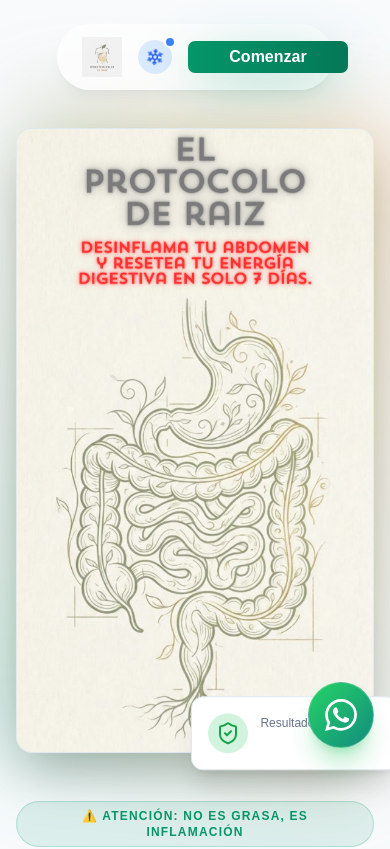
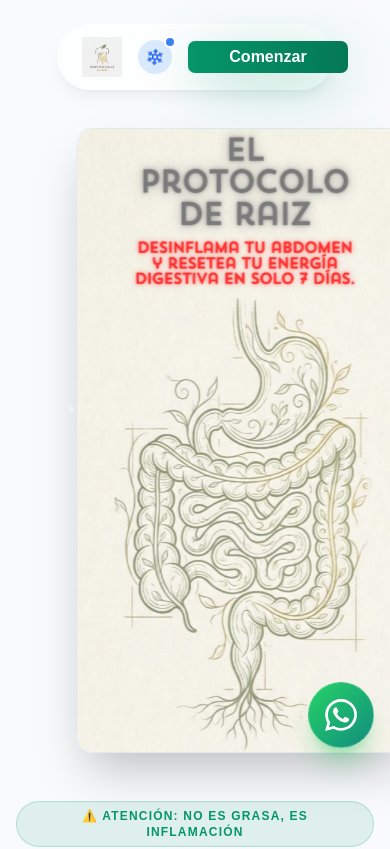
Before and after one commit to Str0k/protocolo-raiz, a React (Vite) app: page / in a window 390 px wide. Shown: the top 849 px of the page. Built offline with nearby package versions, Linux system fonts and the light colour scheme.

Commit message:
feat: Add initial application structure with lazy loading and Hero section.

```diff
--- a/src/App.jsx
+++ b/src/App.jsx
@@ -5,7 +5,6 @@ import Reviews from './components/Reviews';
 import Problem from './components/Problem';
 import HotmartWidget from './components/HotmartWidget';
 import Pricing from './components/Pricing';
-import StickyCTA from './components/StickyCTA';
 import WhatsAppButton from './components/WhatsAppButton';
 import SnowEffect from './components/SnowEffect';
 
@@ -116,7 +115,6 @@ function App() {
         <Footer />
       </Suspense>
 
-      <StickyCTA />
       <WhatsAppButton />
     </div>
   );
--- a/src/components/Hero.jsx
+++ b/src/components/Hero.jsx
@@ -1,11 +1,18 @@
-import React from 'react';
+import React, { useState, useEffect } from 'react';
 import { ShieldCheck } from 'lucide-react';
 import { motion } from 'framer-motion';
 import AnimatedTitle from './AnimatedTitle';
-import CountdownTimer from './CountdownTimer';
 import TrustRow from './TrustRow';
 
 const Hero = () => {
+  const [isMobile, setIsMobile] = useState(false);
+
+  useEffect(() => {
+    const checkMobile = () => setIsMobile(window.innerWidth < 768);
+    checkMobile();
+    window.addEventListener('resize', checkMobile);
+    return () => window.removeEventListener('resize', checkMobile);
+  }, []);
   return (
     <section className="relative pt-32 pb-24 md:pt-48 md:pb-32 px-4 overflow-hidden">
       {/* Background Elements */}
@@ -65,19 +72,22 @@ const Hero = () => {
 
           <div className="order-1 md:order-2 flex justify-center perspective-1000">
             <motion.div
-              initial={{ opacity: 0, rotateY: -20, x: 50 }}
-              animate={{ opacity: 1, rotateY: 0, x: 0 }}
-              transition={{ duration: 1, type: "spring" }}
+              initial={isMobile ? { opacity: 0 } : { opacity: 0, rotateY: -20, x: 50 }}
+              animate={isMobile ? { opacity: 1 } : { opacity: 1, rotateY: 0, x: 0 }}
+              transition={isMobile ? { duration: 0.5 } : { duration: 1, type: "spring" }}
               className="relative w-full max-w-md"
             >
-              <div className="absolute inset-0 bg-gradient-to-tr from-primary/30 to-secondary/30 rounded-3xl transform rotate-3 scale-105 blur-2xl"></div>
+              {!isMobile && <div className="absolute inset-0 bg-gradient-to-tr from-primary/30 to-secondary/30 rounded-3xl transform rotate-3 scale-105 blur-2xl"></div>}
               <img
                 src="/hero-image.png"
                 alt="El Protocolo de Raíz - Desinflama tu abdomen"
                 className="relative z-10 w-full h-auto rounded-2xl shadow-2xl border border-slate-200 backdrop-blur-sm"
+                fetchpriority="high"
               />
 
-              {/* Floating Badge */}
+
+              {/* Floating Badge - Desktop Only */}
+              {!isMobile && (
                 <motion.div
                   animate={{ y: [0, -10, 0] }}
                   transition={{ repeat: Infinity, duration: 4, ease: "easeInOut" }}
@@ -93,6 +103,7 @@ const Hero = () => {
                     </div>
                   </div>
                 </motion.div>
+              )}
             </motion.div>
           </div>
         </div>
```
Lines whose indentation alone changed are shown as unchanged.
